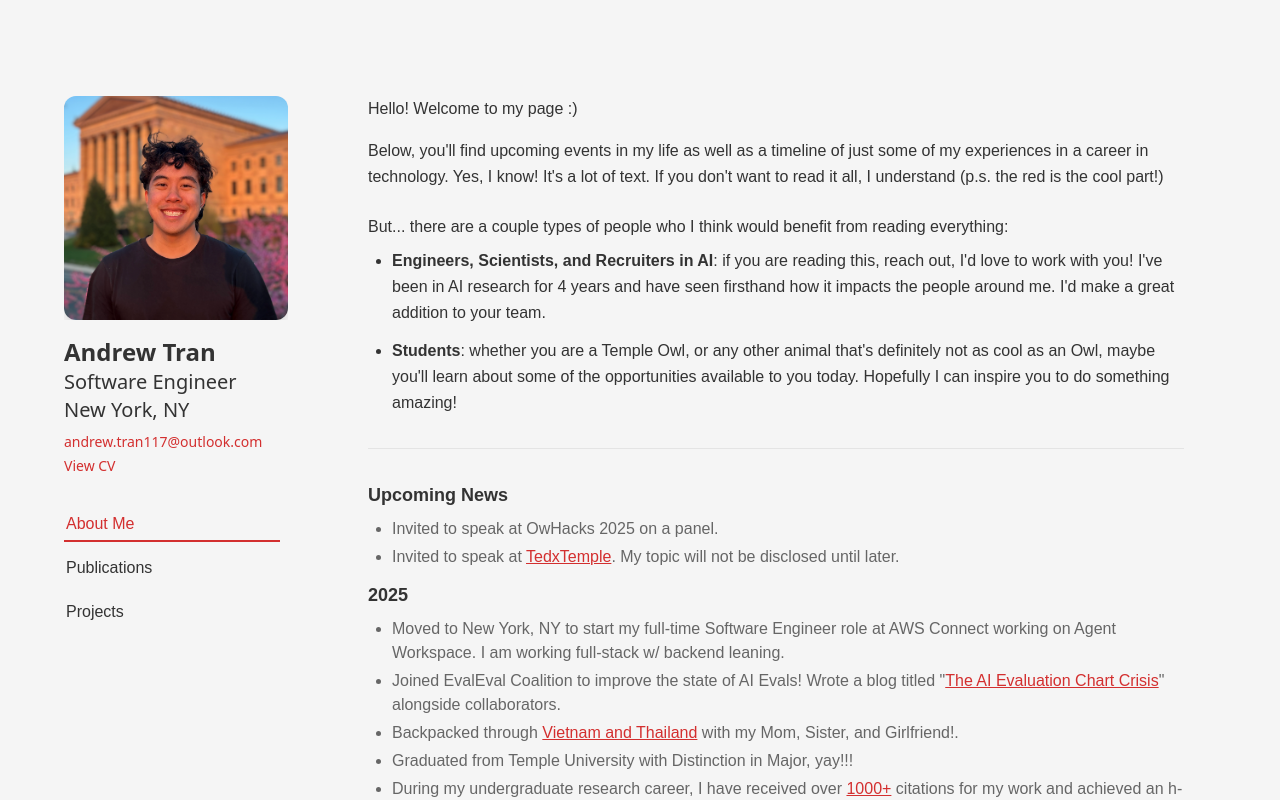
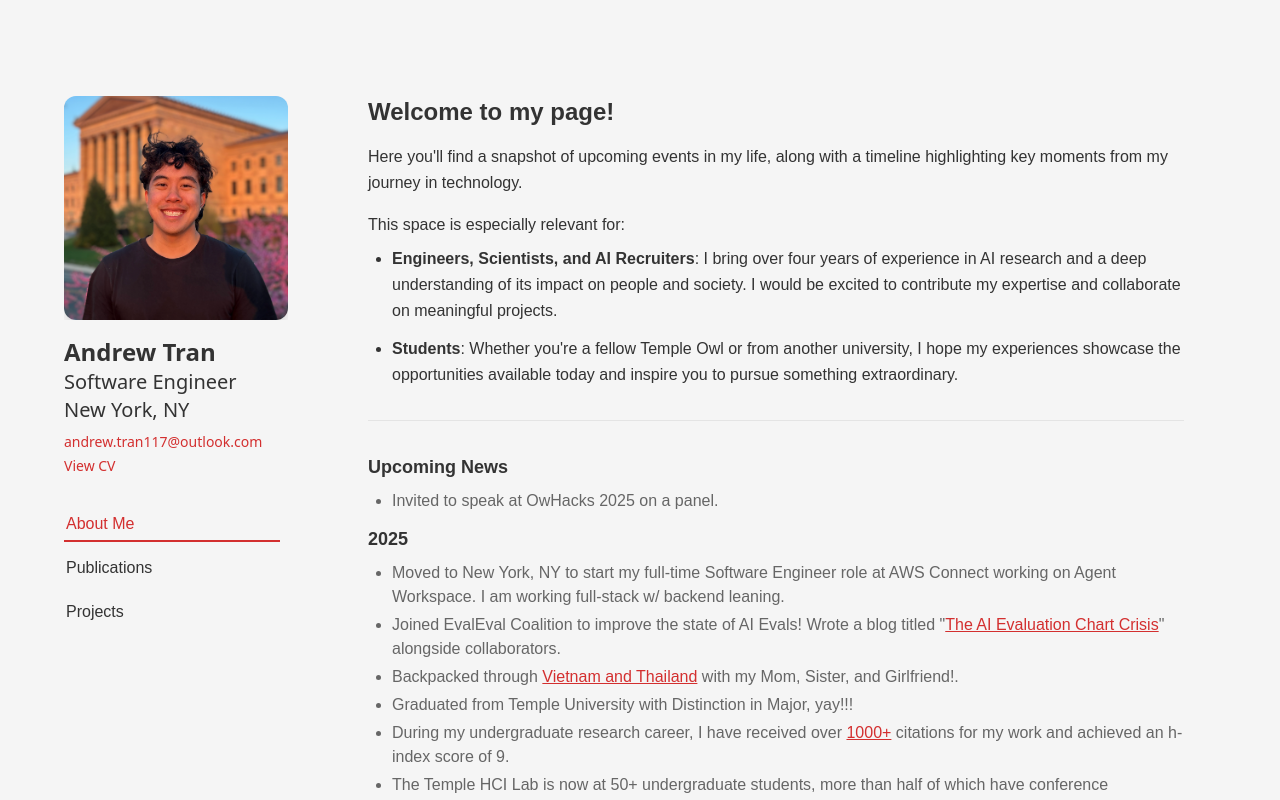
Before and after one commit to andrewtran117/andrewtran117.github.io, a Next.js app: page / in a window 1280 px wide. Built offline with nearby package versions, Linux system fonts and the light colour scheme.

Commit message:
desc. edit

```diff
--- a/app/page.tsx
+++ b/app/page.tsx
@@ -50,22 +50,19 @@ export default function Home() {
       <div className="w-full md:w-3/4 px-6 md:pl-12 md:pr-8 pt-8 md:pt-24 pb-12 md:overflow-y-auto md:max-h-screen">
         {activeTab === "about" && (
           <div className="mb-12 md:pr-16 md:pl-0">
+            <h1 className="text-2xl font-semibold mb-4">Welcome to my page!</h1>
             <p className="text-base leading-relaxed">
-              Hello! Welcome to my page :)
+              Here you'll find a snapshot of upcoming events in my life, along with a timeline highlighting key moments from my journey in technology.
             </p>
             <p className="text-base leading-relaxed mt-4">
-              Below, you'll find upcoming events in my life as well as a timeline of just some of my experiences in a career in technology.
-              Yes, I know! It's a lot of text. If you don't want to read it all, I understand (p.s. the red is the cool part!)
-            </p>
-            <p className="text-base leading-relaxed mt-6">
-              But... there are a couple types of people who I think would benefit from reading everything:
+              This space is especially relevant for:
             </p>
             <ul className="list-disc pl-6 mt-2 space-y-3">
               <li className="text-base leading-relaxed">
-                <span className="font-semibold">Engineers, Scientists, and Recruiters in AI</span>: if you are reading this, reach out, I'd love to work with you! I've been in AI research for 4 years and have seen firsthand how it impacts the people around me. I'd make a great addition to your team.
+                <span className="font-semibold">Engineers, Scientists, and AI Recruiters</span>: I bring over four years of experience in AI research and a deep understanding of its impact on people and society. I would be excited to contribute my expertise and collaborate on meaningful projects.
               </li>
               <li className="text-base leading-relaxed">
-                <span className="font-semibold">Students</span>: whether you are a Temple Owl, or any other animal that's definitely not as cool as an Owl, maybe you'll learn about some of the opportunities available to you today. Hopefully I can inspire you to do something amazing!
+                <span className="font-semibold">Students</span>: Whether you're a fellow Temple Owl or from another university, I hope my experiences showcase the opportunities available today and inspire you to pursue something extraordinary.
               </li>
             </ul>
 
@@ -76,17 +73,6 @@ export default function Home() {
             {/* Add general news bullets here just like the yearly lists */}
             <ul className="list-disc pl-6 mt-2 space-y-1">
             <li className="text-[#666666]">Invited to speak at OwHacks 2025 on a panel. </li>
-            <li className="text-[#666666]">Invited to speak at {""}
-              <a
-                href="https://www.ted.com/tedx/events/64289"
-                className="text-[#d32f2f] underline hover:text-[#b71c1c]"
-                target="_blank"
-                rel="noopener noreferrer"
-              >
-                TedxTemple
-              </a>
-              . My topic will not be disclosed until later.
-            </li>
             </ul>
 
             <div className="mt-3 space-y-6">
```
